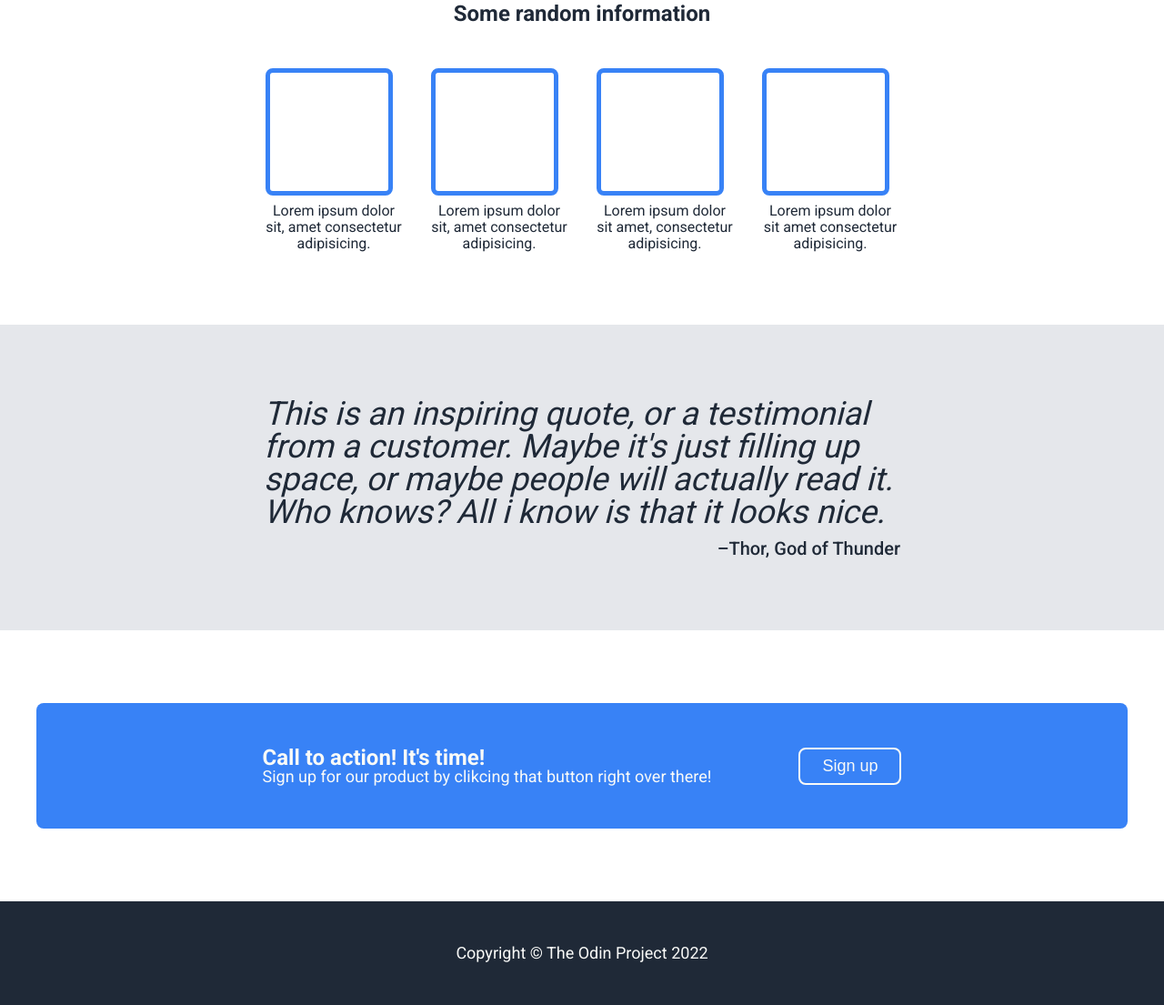
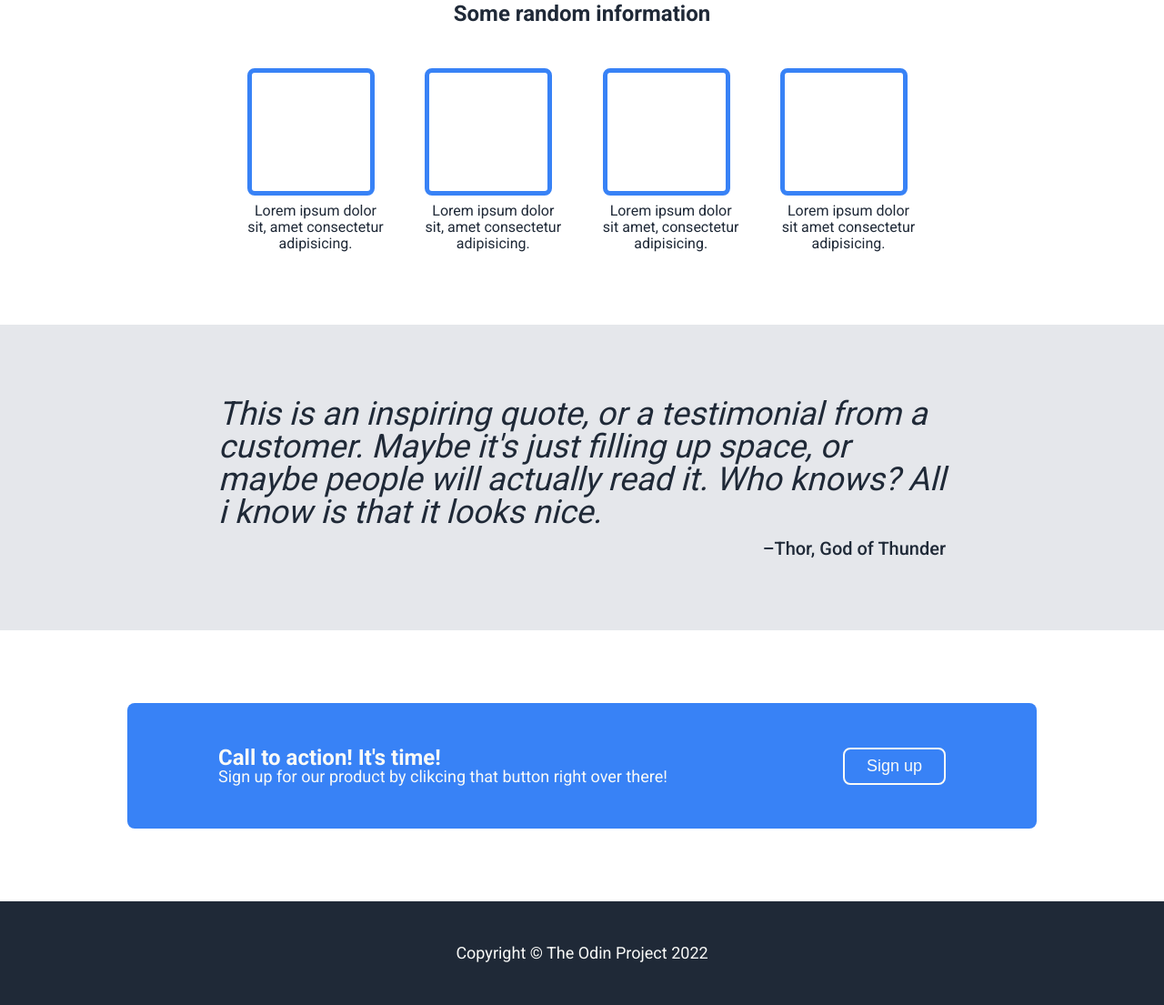
Before and after one commit to bogdanhutuleac/FirstWebpageOdin, a plain HTML site: page index.html in a window 1280 px wide. Shown: the part 464-1569 px from the top of the page at 91% size. Drawn offline with Linux system fonts and the light colour scheme.

Commit message:
Fix spacing in info, testimonial and CTA section

```diff
--- a/general.css
+++ b/general.css
@@ -90,8 +90,14 @@ ul {
 /* General used classes */
 /***************************/
 .container {
-  /* 1200px */
-  max-width: 120rem;
+  /* 1000px */
+  max-width: 100rem;
+  margin: 0 auto;
+  padding: 0 3.2rem;
+}
+.second-container {
+  /* 800px */
+  max-width: 80rem;
   margin: 0 auto;
   padding: 0 3.2rem;
 }
--- a/index.html
+++ b/index.html
@@ -46,7 +46,7 @@
     <!-- Info section -->
     <section class="info-section container">
       <h2 class="secondary info-title">Some random information</h2>
-      <div class="info-container">
+      <div class="info-container second-container">
         <div class="info-items">
           <div class="placeholder"></div>
           <p>Lorem ipsum dolor sit, amet consectetur adipisicing.</p>
@@ -68,15 +68,15 @@
 
     <!-- Testimonial section -->
     <section class="testimonial-section">
-      <div class="testimonial-container">
+      <div class="testimonial-container second-container">
         <blockquote class="quote">This is an inspiring quote, or a testimonial from a customer. Maybe it's just filling up space, or maybe people will actually read it. Who knows? All i know is that it looks nice. </blockquote>
         <p class="testimonial-author">&ndash;Thor, God of Thunder</p>
       </div>
     </section>
 
     <!-- CTA section -->
-    <section class="cta-section">
-      <div class="container cta-element">
+    <section class="cta-section container">
+      <div class="second-container cta-element">
         <div class="cta-text">
           <h2 class="cta-title secondary">Call to action! It's time!</h2>
           <p class="cta-subtitle">Sign up for our product by clikcing that button right over there!</p>
--- a/style.css
+++ b/style.css
@@ -70,7 +70,7 @@ header {
 }
 .info-container {
   display: flex;
-  justify-content: center;
+  justify-content: space-between;
   flex-wrap: wrap;
   gap: 3.2rem;
   margin-bottom: 8rem;
@@ -96,10 +96,9 @@ header {
 /**************************/
 .testimonial-section {
   background-color: #e5e7eb;
+  margin-bottom: 8rem;
 }
 .testimonial-container {
-  max-width: 70rem;
-  margin: 8rem auto;
   padding: 8rem 0;
 }
 .quote {
@@ -118,15 +117,16 @@ header {
 /**************************/
 /* CTA section */
 /**************************/
+.cta-section {
+  background-color: #3882f6;
+  border-radius: 8px;
+}
 .cta-element {
   display: flex;
-  justify-content: center;
+  justify-content: space-between;
   color: #f9faf8;
-  background-color: #3882f6;
-  border-radius: 8px;
   margin-bottom: 8rem;
-  padding: 4.8rem;
-  gap: 9.6rem;
+  padding: 4.8rem 0;
 }
 .cta-subtitle {
   font-size: 1.8rem;
```
